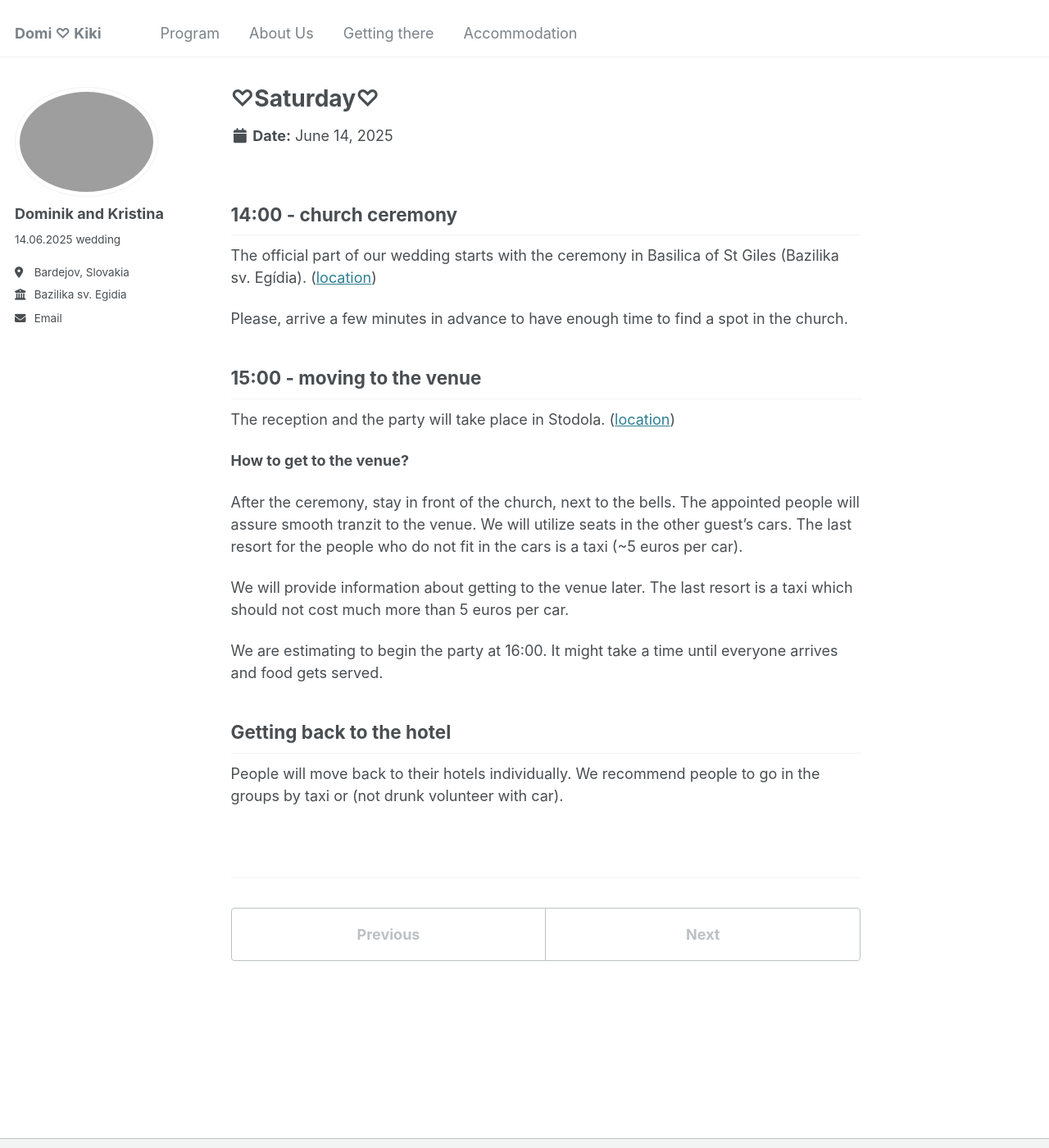
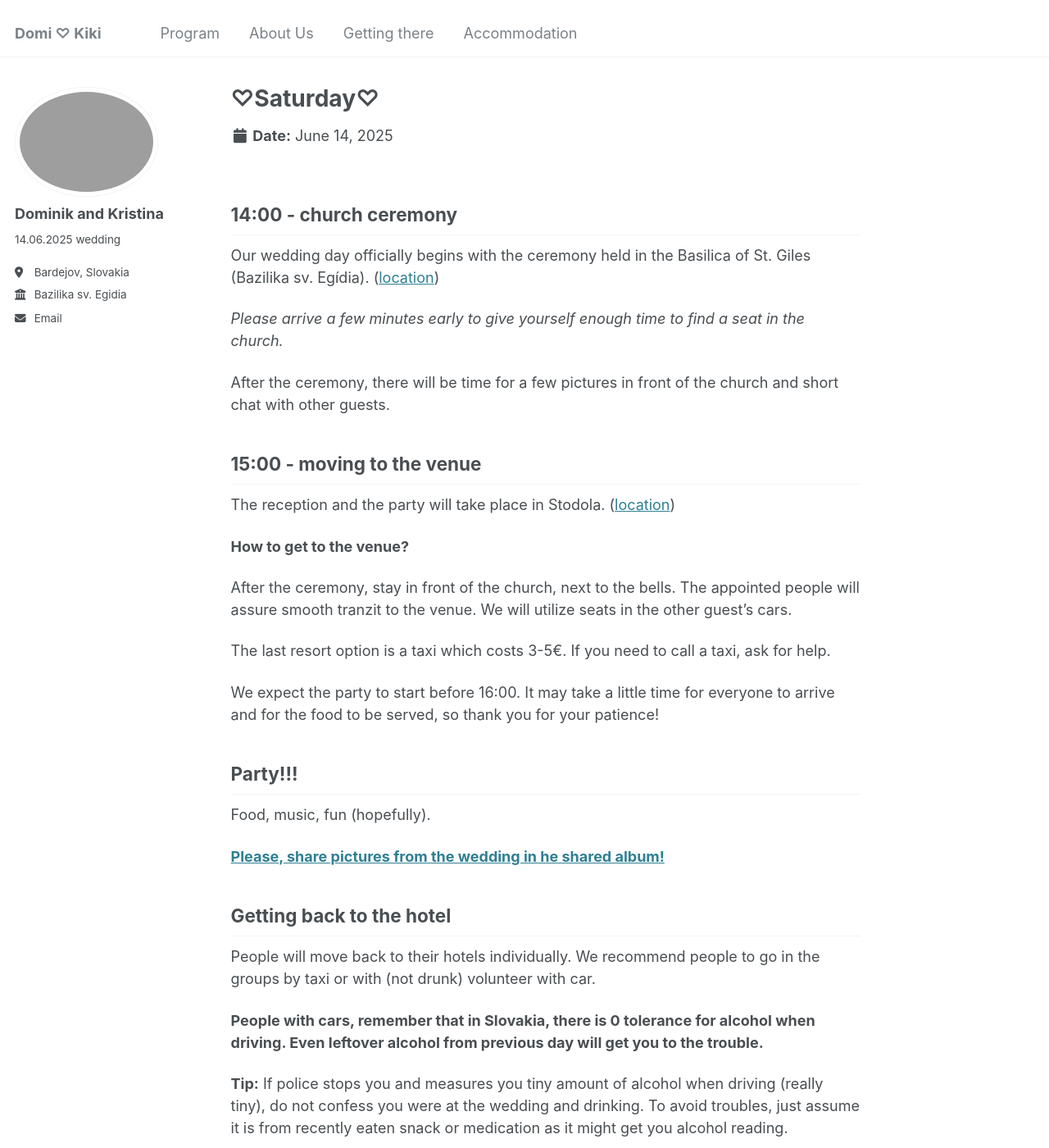
Before and after one commit to drohal3/domi-kiki, a Jekyll site: the page built from _program/2025-06-14-saturday.md, in a window 1280 px wide and 1400 px high. Shown: the whole window at 82% size. Built offline with Jekyll 4.4.1, drawn with Linux system fonts in a browser that asks for light colours.

Commit message:
saturday

```diff
--- a/_pages/about.html
+++ b/_pages/about.html
@@ -11,6 +11,10 @@ redirect_from:
       Don’t forget to check the subpages — especially the 'Getting There' section, where you’ll find some helpful tips on how to reach Bardejov.
   </strong>
 </p>
+
+<a href="https://drohal3.github.io/domi-kiki/program/2025-06-14-saturday/">
+    <h2>View Wedding Day Info</h2>
+</a>
 
 <h2>General Information</h2>
 <p>
--- a/_program/2025-06-14-saturday.md
+++ b/_program/2025-06-14-saturday.md
@@ -6,10 +6,11 @@ collection: program
 
 14:00 - church ceremony
 ------
-The official part of our wedding starts with the ceremony in Basilica of St Giles
-(Bazilika sv. Egídia). (<a href="https://maps.app.goo.gl/p47WbaEFNMedrofF9">location<a/>)
+Our wedding day officially begins with the ceremony held in the Basilica of St. Giles (Bazilika sv. Egídia). (<a href="https://maps.app.goo.gl/p47WbaEFNMedrofF9">location<a/>)
 
-Please, arrive a few minutes in advance to have enough time to find a spot in the church.
+_Please arrive a few minutes early to give yourself enough time to find a seat in the church._
+
+After the ceremony, there will be time for a few pictures in front of the church and short chat with other guests.
 
 15:00 - moving to the venue
 ------
@@ -19,12 +20,21 @@ The reception and the party will take place in Stodola. (<a href="https://maps.a
 
 After the ceremony, stay in front of the church, next to the bells.
 The appointed people will assure smooth tranzit to the venue. We will utilize seats in the other guest's cars.
-The last resort for the people who do not fit in the cars is a taxi (~5 euros per car).
 
-We will provide information about getting to the venue later. The last resort is a taxi which should not cost much more than 5 euros per car.
+The last resort option is a taxi which costs 3-5€. If you need to call a taxi, ask for help.
 
-We are estimating to begin the party at 16:00. It might take a time until everyone arrives and food gets served.
+We expect the party to start before 16:00. It may take a little time for everyone to arrive and for the food to be served, so thank you for your patience!
+
+Party!!!
+------
+Food, music, fun (hopefully).
+
+**[Please, share pictures from the wedding in he shared album!](https://photos.app.goo.gl/QaqqgKHE3PT1RB5aA)**
 
 Getting back to the hotel
 -------
-People will move back to their hotels individually. We recommend people to go in the groups by taxi or (not drunk volunteer with car).
+People will move back to their hotels individually. We recommend people to go in the groups by taxi or with (not drunk) volunteer with car.
+
+**People with cars, remember that in Slovakia, there is 0 tolerance for alcohol when driving. Even leftover alcohol from previous day will get you to the trouble.**
+
+**Tip:** If police stops you and measures you tiny amount of alcohol when driving (really tiny), do not confess you were at the wedding and drinking. To avoid troubles, just assume it is from recently eaten snack or medication as it might get you alcohol reading.
```
